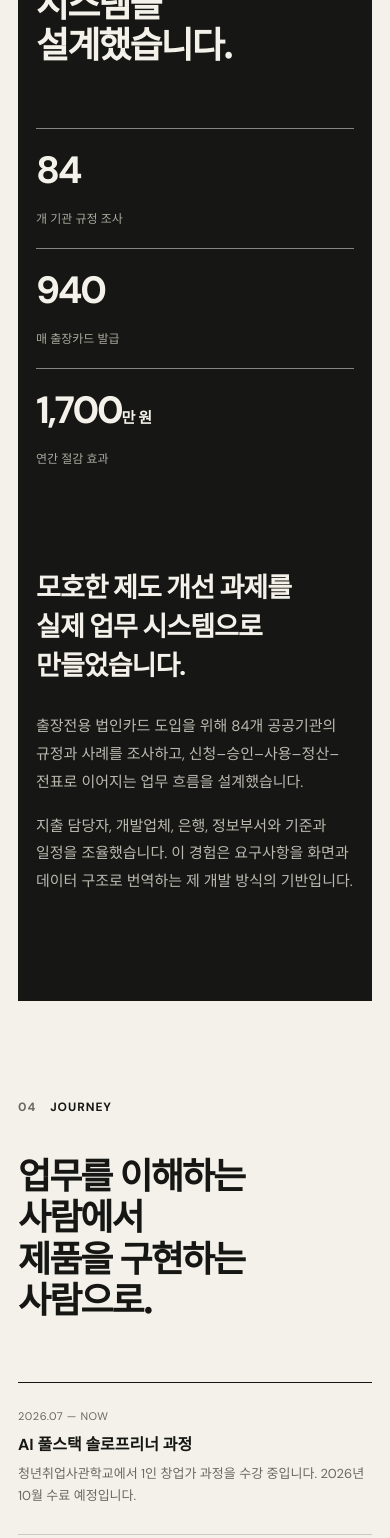
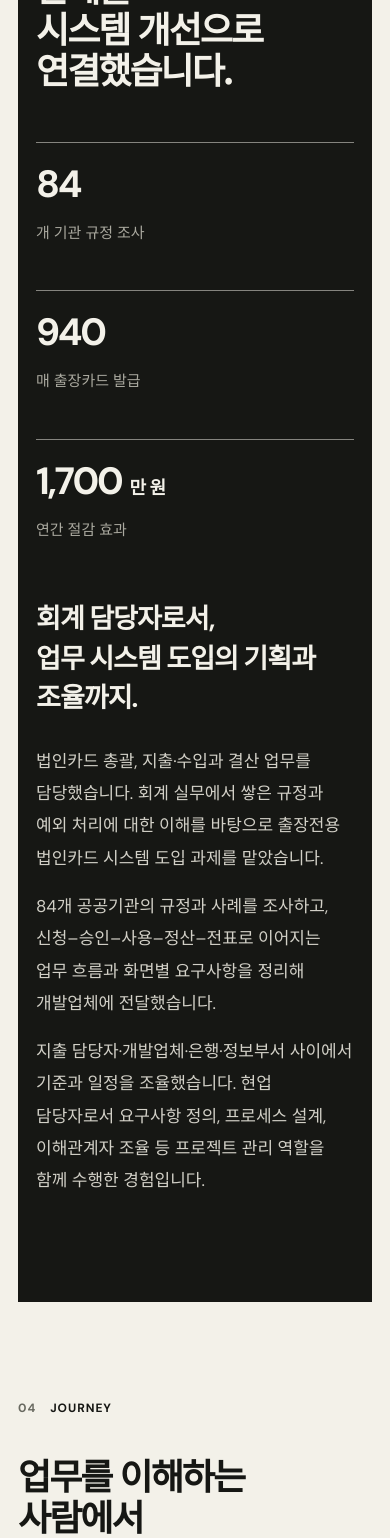
Before and after one commit to kwoney/kwoney-portfolio, a Next.js app: page / in a window 390 px wide. Shown: the part 6280-7818 px from the top of the page. Built offline with nearby package versions, Linux system fonts and the light colour scheme.

Commit message:
Clarify accounting experience and improve metrics and timeline readability

```diff
--- a/app/globals.css
+++ b/app/globals.css
@@ -219,14 +219,20 @@ a:focus-visible, button:focus-visible { outline:2px solid currentColor; outline-
 .code-evidence a { text-decoration:underline; text-underline-offset:4px; }
 
 .experience { width:100%; max-width:none; padding-left:max(32px,calc((100vw - 1180px)/2)); padding-right:max(32px,calc((100vw - 1180px)/2)); }
-.experience-grid { margin-top:64px; gap:80px; }
-.experience-numbers strong { font-size:clamp(38px,4vw,58px); }
+.experience-grid { margin-top:52px; grid-template-columns:1fr; gap:36px; }
+.experience-numbers { gap:24px; }
+.experience-numbers div { min-width:0; padding-right:0; }
+.experience-numbers strong { display:flex; align-items:baseline; gap:8px; white-space:nowrap; font-size:clamp(38px,4vw,58px); }
+.experience-numbers strong small { flex-shrink:0; font-size:18px; }
+.experience-numbers span { font-size:15px; line-height:1.7; }
+.experience-copy { max-width:820px; }
+.experience-copy p { font-size:17px; line-height:1.9; color:#d2d0c7; }
 .timeline { margin-top:64px; border-top:1px solid var(--ink); }
-.timeline-row { display:grid; grid-template-columns:180px 220px 1fr; gap:30px; padding:26px 0; border-bottom:1px solid var(--line); }
-.timeline-row time { color:var(--muted); font-size:11px; letter-spacing:.05em; }
+.timeline-row { display:grid; grid-template-columns:155px 205px minmax(0,1fr); gap:26px; padding:30px 0; border-bottom:1px solid var(--line); }
+.timeline-row time { color:#57594f; font-size:14px; line-height:1.8; letter-spacing:0; }
 .timeline-row h3,.timeline-row p { margin:0; }
-.timeline-row h3 { font-size:16px; }
-.timeline-row p { color:var(--muted); font-size:13px; line-height:1.7; }
+.timeline-row h3 { font-size:19px; line-height:1.6; }
+.timeline-row p { color:#57594f; font-size:17px; line-height:1.85; }
 .background-grid { display:grid; grid-template-columns:repeat(3,minmax(0,1fr)); gap:28px; margin-top:52px; }
 .background-grid article { border-top:1px solid var(--ink); padding-top:22px; }
 .background-grid h3 { margin:12px 0 24px; font-size:16px; line-height:1.6; }
--- a/app/page.tsx
+++ b/app/page.tsx
@@ -54,9 +54,9 @@ export default function Home() {
 
     <section className="experience section shell" id="experience" aria-labelledby="experience-title">
       <div className="section-label"><span>03</span><p>Previous experience</p></div>
-      <div className="section-content"><p className="eyebrow">Korea Environment Corporation · 2021—2025</p><h2 id="experience-title">개발자가 되기 전에도<br />시스템을 설계했습니다.</h2>
+      <div className="section-content"><p className="eyebrow">한국환경공단 · 회계 담당 · 2021.09—2025.02</p><h2 id="experience-title">회계 실무에서 발견한 문제를<br />시스템 개선으로 연결했습니다.</h2>
         <div className="experience-grid"><div className="experience-numbers"><div><strong>84</strong><span>개 기관 규정 조사</span></div><div><strong>940</strong><span>매 출장카드 발급</span></div><div><strong>1,700<small>만 원</small></strong><span>연간 절감 효과</span></div></div>
-          <div className="experience-copy"><h3>모호한 제도 개선 과제를<br />실제 업무 시스템으로 만들었습니다.</h3><p>출장전용 법인카드 도입을 위해 84개 공공기관의 규정과 사례를 조사하고, 신청–승인–사용–정산–전표로 이어지는 업무 흐름을 설계했습니다.</p><p>지출 담당자, 개발업체, 은행, 정보부서와 기준과 일정을 조율했습니다. 이 경험은 요구사항을 화면과 데이터 구조로 번역하는 제 개발 방식의 기반입니다.</p></div>
+          <div className="experience-copy"><h3>회계 담당자로서,<br />업무 시스템 도입의 기획과 조율까지.</h3><p>법인카드 총괄, 지출·수입과 결산 업무를 담당했습니다. 회계 실무에서 쌓은 규정과 예외 처리에 대한 이해를 바탕으로 출장전용 법인카드 시스템 도입 과제를 맡았습니다.</p><p>84개 공공기관의 규정과 사례를 조사하고, 신청–승인–사용–정산–전표로 이어지는 업무 흐름과 화면별 요구사항을 정리해 개발업체에 전달했습니다.</p><p>지출 담당자·개발업체·은행·정보부서 사이에서 기준과 일정을 조율했습니다. 현업 담당자로서 요구사항 정의, 프로세스 설계, 이해관계자 조율 등 프로젝트 관리 역할을 함께 수행한 경험입니다.</p></div>
         </div>
       </div>
     </section>
```
